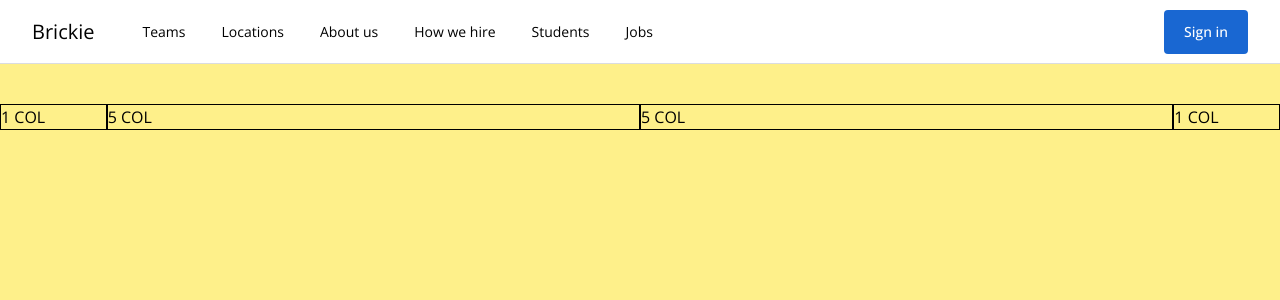
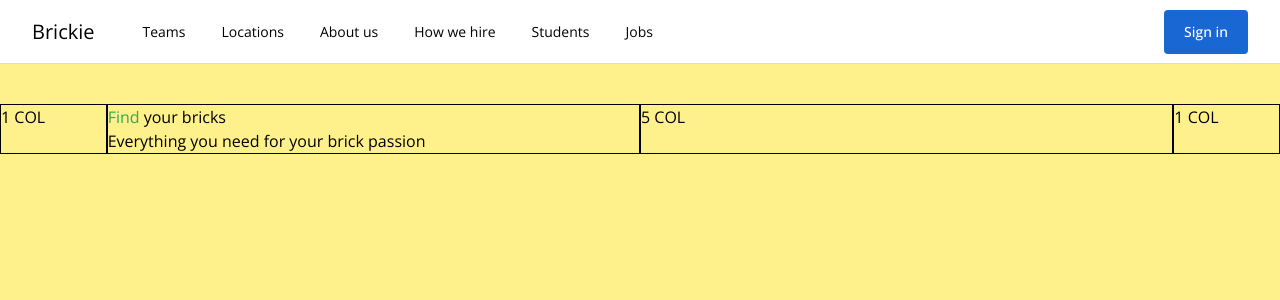
Before and after one commit to S41G0N/vue-demo, a Vue app in the folder vue-demo/: page / in a window 1280 px wide. Shown: the top 300 px of the page. Built offline with nearby package versions, Linux system fonts and the light colour scheme.

Commit message:
Headline Text Swap

```diff
--- /dev/null
+++ b/vue-demo/src/components/MainHeadline.vue
@@ -0,0 +1,62 @@
+<template>
+  <section>
+    <h1>
+      <span :class="actionClasses">{{ keyword }} </span>
+      your bricks
+    </h1>
+    <h2>Everything you need for your brick passion</h2>
+  </section>
+</template>
+
+<script>
+export default {
+  name: "MainHero",
+  data() {
+    return {
+      keyword: "Build",
+      interval: null
+    };
+  },
+  computed: {
+    actionClasses() {
+      return {
+        build: this.keyword === "Build",
+        find: this.keyword === "Find",
+        sell: this.keyword === "Sell",
+        buy: this.keyword === "Buy"
+      };
+    }
+  },
+  created() {
+    this.changeHeroTitle();
+  },
+  beforeUnmount() {
+    clearInterval(this.interval);
+  },
+  methods: {
+    changeHeroTitle() {
+      this.interval = setInterval(() => {
+        const keywords = ["Build", "Find", "Sell", "Buy"];
+        const currentKeyword = keywords.indexOf(this.keyword);
+        const nextKeyword = (currentKeyword + 1) % 4;
+        this.keyword = keywords[nextKeyword];
+      }, 3000);
+    }
+  }
+};
+</script>
+
+<style scoped>
+.build {
+  color: #1a73e8;
+}
+.find {
+  color: #34a853;
+}
+.sell {
+  color: #f9ab00;
+}
+.buy {
+  color: #d93025;
+}
+</style>
--- a/vue-demo/src/components/MainHero.vue
+++ b/vue-demo/src/components/MainHero.vue
@@ -3,7 +3,7 @@
     <section class="flex flex-col h-screen bg-yellow-200 pt-10 pb-20">
       <div class="grid grid-cols-12">
         <div class="col-start-1 col-span-1 border border-black">1 COL</div>
-        <div class="col-start-2 col-span-5 border border-black">5 COL</div>
+        <div class="col-start-2 col-span-5 border border-black"><main-headline /></div>
         <div class="col-start-7 col-span-5 border border-black">5 COL</div>
         <div class="col-start-12 col-span-1 border border-black">1 COL</div>
       </div>
@@ -12,14 +12,11 @@
 </template>
 
 <script>
+import MainHeadline from "@/components/MainHeadline.vue";
 export default {
   name: "MainHero",
-  //VUE LIFECYCLE HOOKS
-  beforeCreate() {
-    console.log("Before Create");
-  },
-  created() {
-    console.log("Created");
+  components: {
+    MainHeadline
   }
 };
 </script>
--- a/vue-demo/src/playground.js
+++ /dev/null
@@ -1,9 +0,0 @@
-const numbers = [1, 2, 3, 4, 5];
-
-// Create an array of squares
-
-const squares = numbers.map((num) => {
-  return num * num;
-});
-
-console.log(squares);
```
